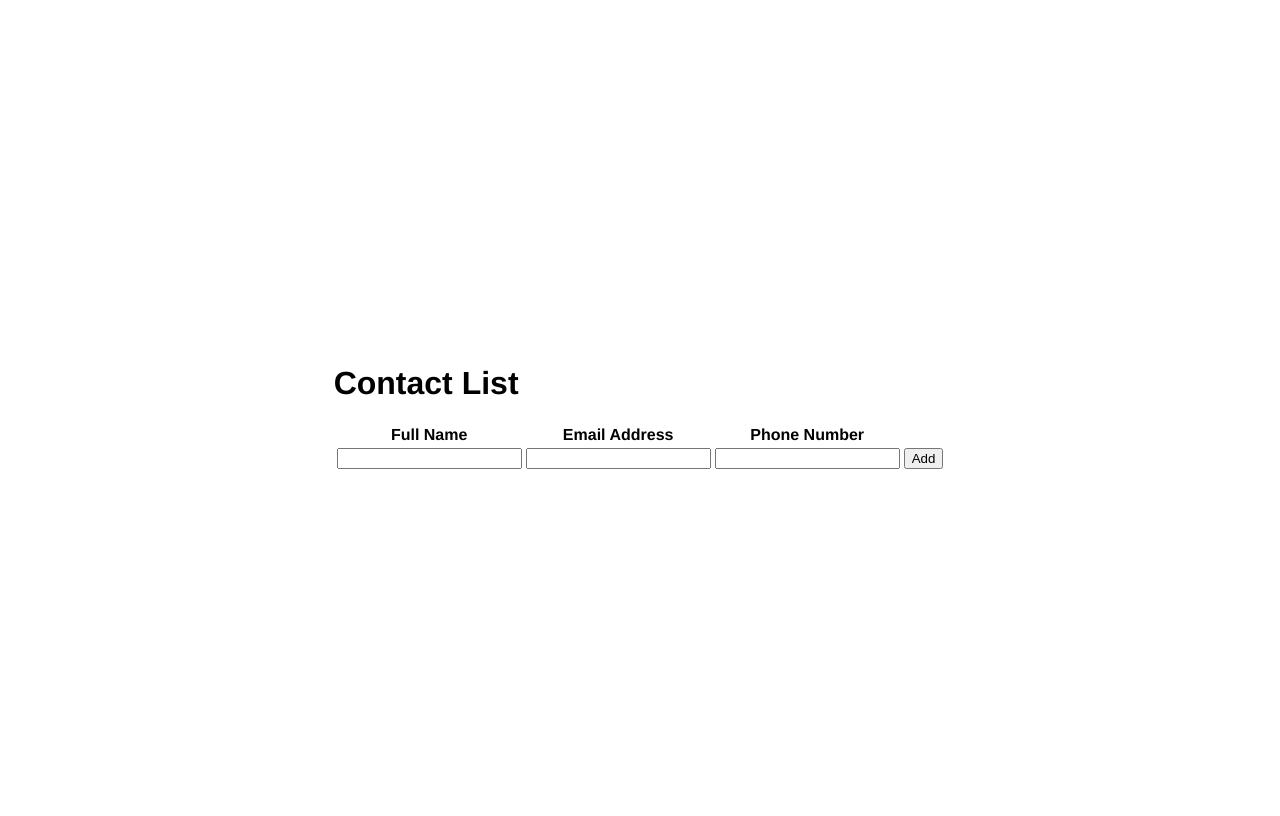
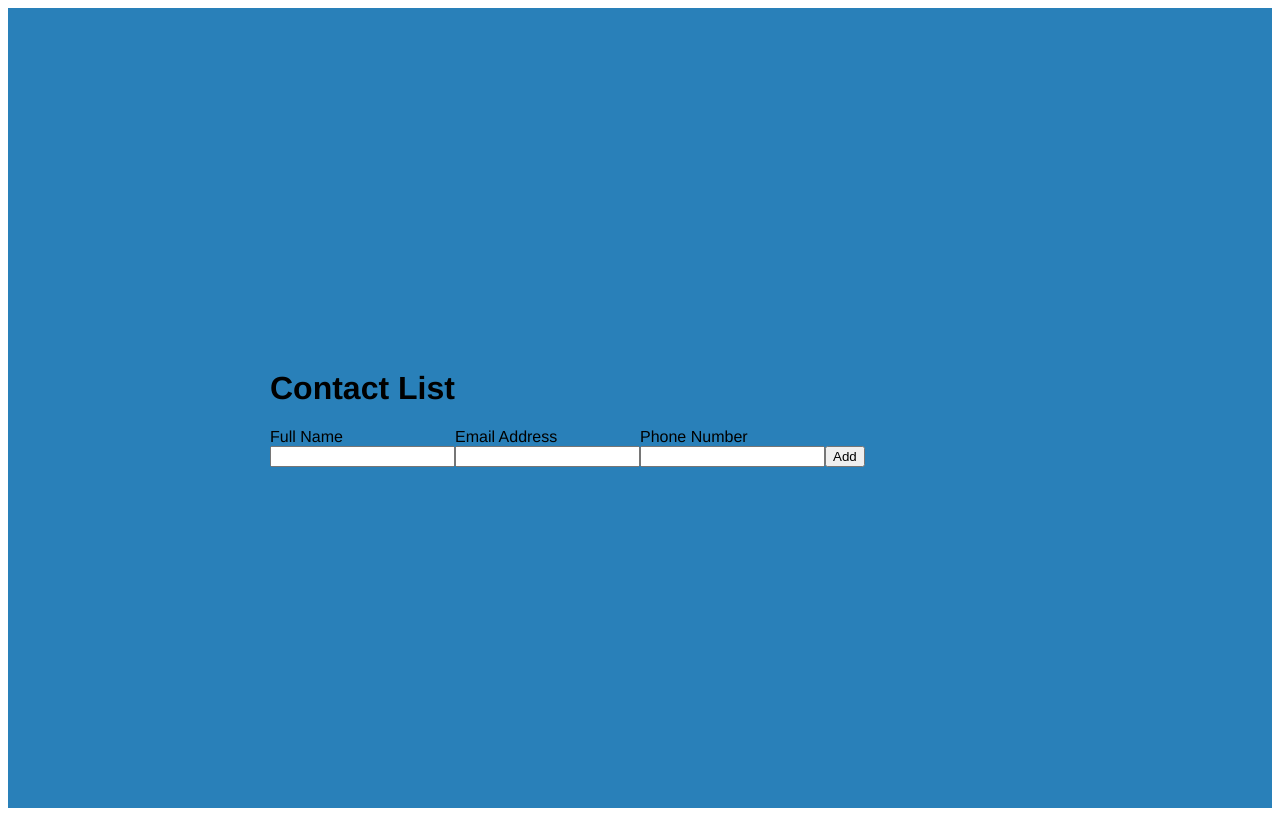
Before and after one commit to TrendingTechnology/vue-contact-list, a Vue app: page / in a window 1280 px wide. Built offline with nearby package versions, Linux system fonts and the light colour scheme; what vuefire would draw is missing.

Commit message:
convert table to cssgrid

```diff
--- a/src/App.vue
+++ b/src/App.vue
@@ -22,5 +22,6 @@ export default {
   align-items: center;
   justify-content: center;
   height: 100vh;
+  background-color: #2980b9;
 }
 </style>
--- a/src/components/ContactTable.vue
+++ b/src/components/ContactTable.vue
@@ -1,61 +1,70 @@
 <template>
   <div class="table">
     <h1>Contact List</h1>
-    <table>
-        <tr>
-            <th>
+
+        <div class="gridContainer">
+
+            <div>
                 Full Name
-            </th>
-            <th>
+            </div>
+            <div>
                 Email Address
-            </th>
-            <th>
+            </div>
+            <div>
                 Phone Number
-            </th>
-            <th></th>
-        </tr>
-        <tr v-for="contactNames of contacts"
+            </div>
+            <div></div>
+            </div>
+
+        <div class="gridContent" v-for="contactNames of contacts"
             v-bind:key = "contactNames['.key']">
-            <td>
-                    {{contactNames.name}}
-            </td>
-                        <td>
+            <div>
+                {{contactNames.name}}
+            </div>
+            <div>
                 {{contactNames.email}}
-            </td>
-                        <td>
+            </div>
+            <div>
                 {{contactNames.phone}}
-            </td>
-            <td>
+            </div>
+            <div>
                 <button>Edit</button>
                 <button>Remove</button>
-            </td>
-        </tr>
+            </div>
+        </div>
 
 
-                <tr>
-            <td>
+        <div class = "addContainer">
+            <div>
                 <input type="text" v-model="name">
-            </td>
-                        <td>
+            </div>
+             <div>
                 <input type="text" v-model="email">
-            </td>
-                        <td>
+            </div>
+            <div>
                 <input type="text" v-model="phone">
-            </td>
-            <td>
+            </div>
+            <div>
                 <button @click="submitContact()">Add</button>
 
-            </td>
+            </div>
 
-        </tr>
-    </table>
-  </div>
+        </div>
+    </div>
+
 </template>
 
 <script>
 import { contactsRef } from "../firebase";
 export default {
   name: "ContactTable",
+  data() {
+    return {
+      name: "",
+      phone: "",
+      email: ""
+    };
+  },
   firebase: {
     contacts: contactsRef
   },
@@ -70,6 +79,24 @@ export default {
       this.name = "";
       this.phone = "";
       this.email = "";
+    },
+    removeContact(key) {
+      contactsRef.child(key).remove();
+    },
+    setEditContact(key) {
+      contactsRef.child(key).update({ edit: true });
+    },
+    cancelEdit(key) {
+      contactsRef.child(key).update({ edit: false });
+    },
+    saveEdit(contact) {
+      const key = contact[".key"];
+      contactsRef.child(key).set({
+        name: contact.name,
+        email: contact.email,
+        phone: contact.phone,
+        edit: false
+      });
     }
   }
 };
@@ -77,6 +104,13 @@ export default {
 
 <!-- Add "scoped" attribute to limit CSS to this component only -->
 <style scoped>
+.gridContainer,
+.gridContent,
+.addContainer {
+  display: grid;
+  grid-template-columns: 2fr 2fr 2fr 2fr;
+  grid-auto-rows: 3fr;
+}
 h3 {
   margin: 40px 0 0;
 }
```
